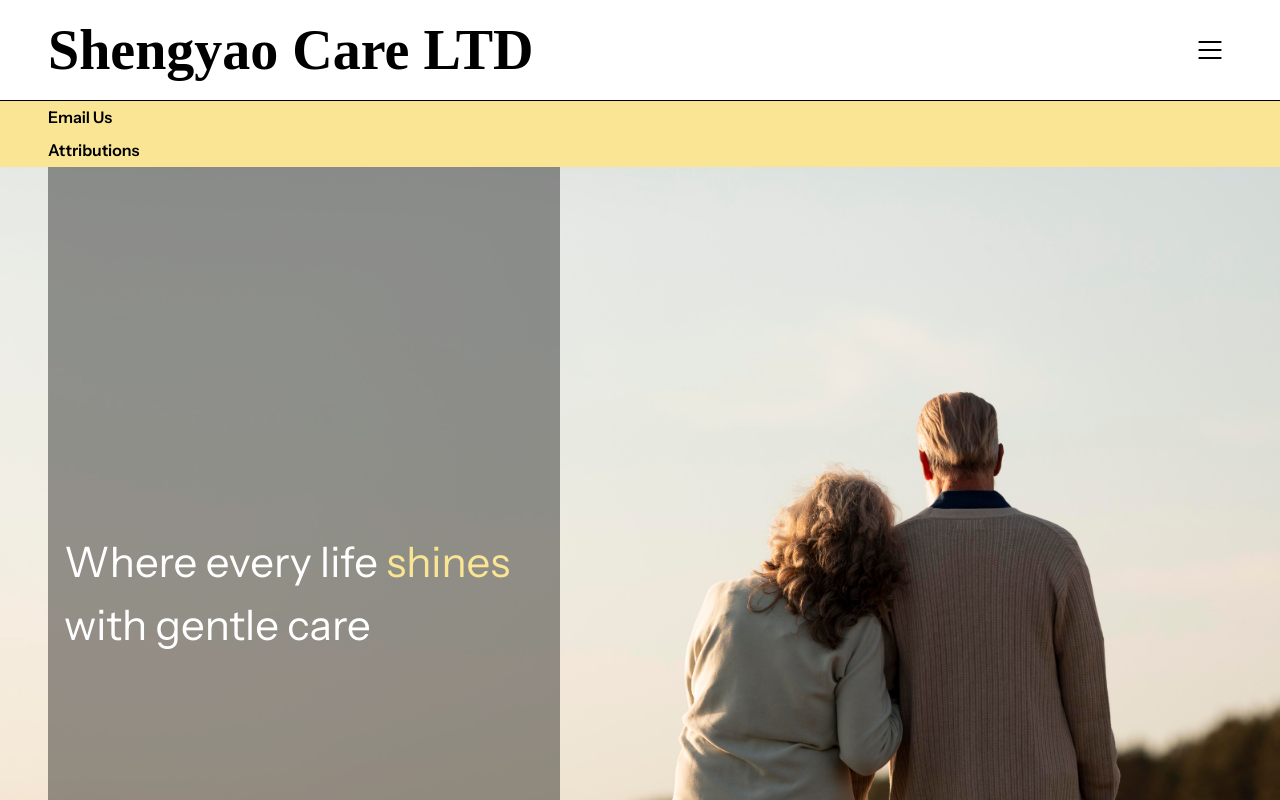
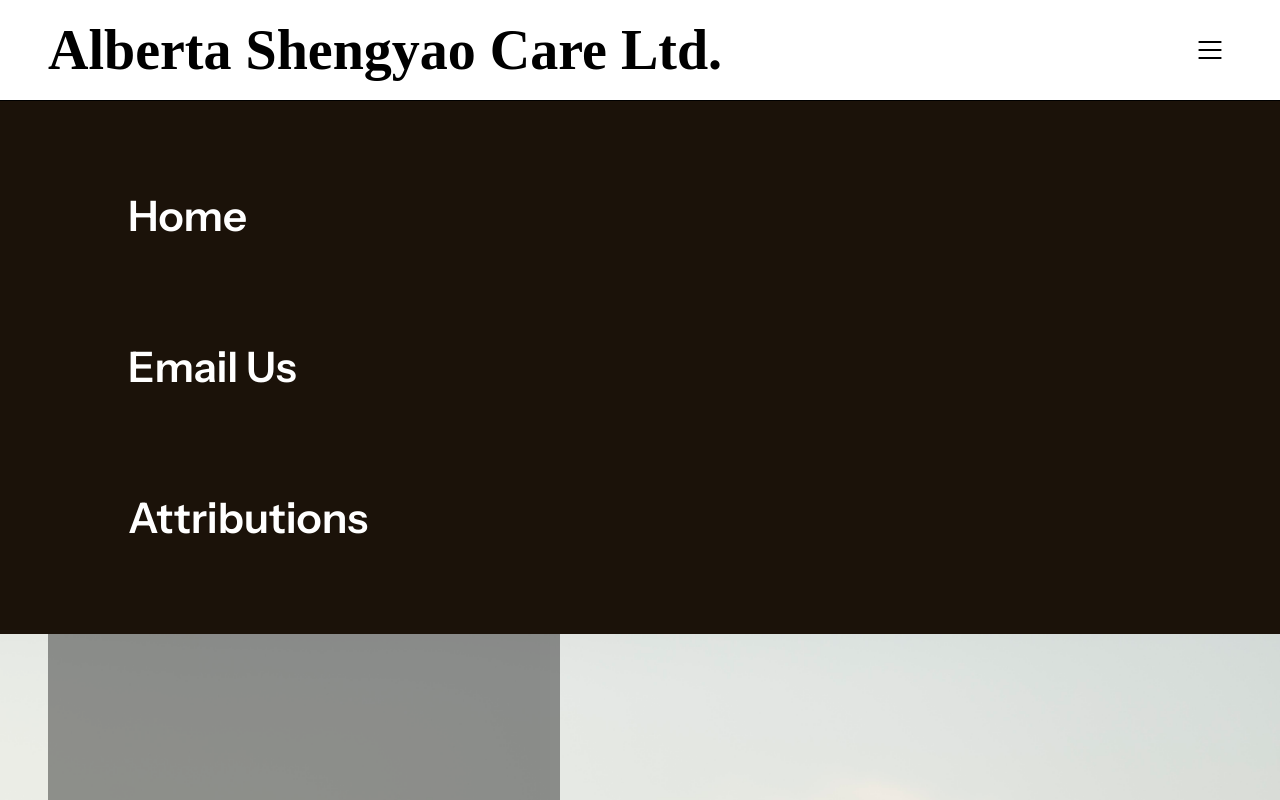
Before and after one commit to clumsybunny/ShengyaoCare, a plain HTML site: page index.html in a window 1280 px wide. Both pictures are taken after a click on the button 1210 px from the left and 50 px from the top of the page. Shown: the top 800 px of the page. Drawn offline with Linux system fonts and the light colour scheme; a web font is replaced by a local one.

Commit message:
test
test

```diff
--- a/css/styles.css
+++ b/css/styles.css
@@ -80,7 +80,7 @@ h2 {
     margin: 1rem 0;
 }
 
-ul {
+.services ul {
     margin-bottom: 1rem;
 }
 
@@ -161,10 +161,10 @@ nav.flexed {
 .menu {
     width: 100%;
     list-style: none;
-    margin: 0;
-    padding: 0;
+    padding: 5rem;
+    gap: 5rem;
     display: flex;
-    background-color: var(--yellow);
+    background-color: var(--brown);
     display: none;
     flex-direction: column;
     align-items: flex-start;
--- a/index.html
+++ b/index.html
@@ -26,7 +26,7 @@
         <nav class="flexed">
             <section class="site-id">
                 <h1 class="sr-only">This is hidden</h1>
-                <h2><a href="/">Shengyao Care LTD</a></h2>
+                <h2><a href="/"> Alberta Shengyao Care Ltd.</a></h2>
             </section>
 
             <button class="toggle-btn hamburger">
@@ -37,8 +37,9 @@
             </button>
         </nav>
         <ul class="menu collapsed">
-            <li><a href="emailForm.html">Email Us</a></li>
-            <li><a href="attributions.html">Attributions</a></li>
+            <li><a href="index.html"><p class="font-instrument font-semibold size-h2 text-white">Home</p></a></li>
+            <li><a href="emailForm.html"><p class="font-instrument font-semibold size-h2 text-white">Email Us</p></a></li>
+            <li><a href="attributions.html"><p class="font-instrument font-semibold size-h2 text-white">Attributions</p></a></li>
         </ul>
     </header>
 
@@ -52,8 +53,8 @@
         </div>
 
         <section class="introduction">
-            <h2 class="font-instrument font-semibold size-h2">Welcome to Alberta Shengyao Care LTD</h2>
-            <p class="font-ubuntu font-regular size-p">Alberta Shengyao Care LTD. was founded with a simple belief: every life deserves dignity, respect, and compassionate care. We aim to make every day brighter for our clients and their families.</p>
+            <h2 class="font-instrument font-semibold size-h2">Welcome to Alberta Shengyao Care Ltd.</h2>
+            <p class="font-ubuntu font-regular size-p">based in Edmonton Alberta, we are dedicated to providing warm, professional, and respectful in-home care for seniors and those in need, ensuring comfort and peace of mind every day.</p>
             <a class="btn font-instrument font-semibold size-h2 text-black" href="emailForm.html">
                 Book Now
                 <img class="right-arrow flexed" src="img/right-arrow.svg" alt="right arrow">
```
Also changed, not shown: attributions.html (+4 -3 lines), emailForm.html (+4 -3 lines).
